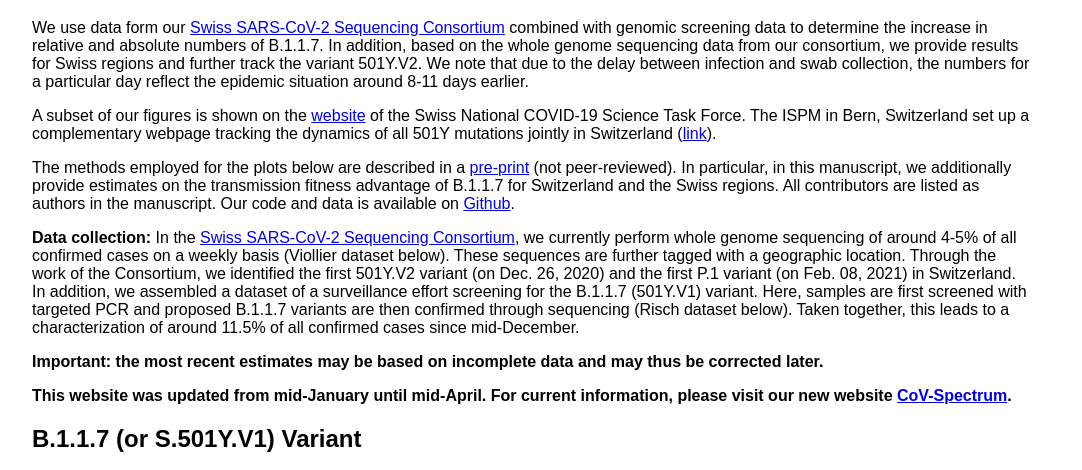
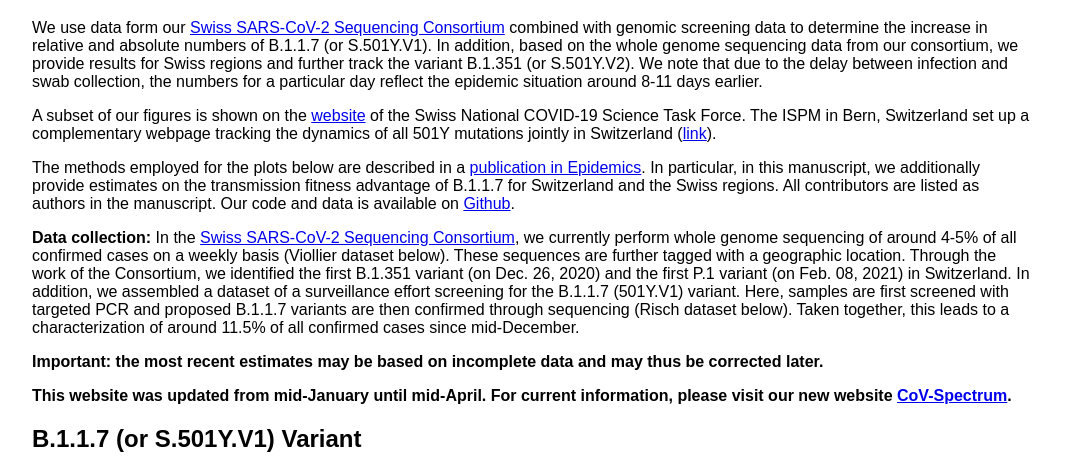
Before and after one commit to cevo-public/Quantification-of-the-spread-of-a-SARS-CoV-2-variant, a plain HTML site: page docs/index.html in a window 1280 px wide. Shown: the part 61-531 px from the top of the page, without its empty margins (108-1190 px from the left). Drawn offline with Linux system fonts and the light colour scheme.

Commit message:
Update webpage

```diff
--- a/docs/index.html
+++ b/docs/index.html
@@ -26,9 +26,9 @@
 <h1>SARS-CoV-2 Variants of Concern in Switzerland</h1>
 <p>
     We use  data form our <a href="https://bsse.ethz.ch/cevo/research/sars-cov-2/swiss-sequencing-consortium---viollier.html">Swiss SARS-CoV-2 Sequencing Consortium</a>
-    combined with genomic screening data to determine the increase in relative and absolute numbers of B.1.1.7.
+    combined with genomic screening data to determine the increase in relative and absolute numbers of B.1.1.7 (or S.501Y.V1).
     In addition, based on the whole genome sequencing data from our consortium, we
-    provide results for Swiss regions and further track the variant 501Y.V2.
+    provide results for Swiss regions and further track the variant B.1.351 (or S.501Y.V2).
     We note that due to the delay between infection and swab collection, the numbers for a particular day
     reflect the epidemic situation around 8-11 days earlier.
 </p>
@@ -38,7 +38,7 @@
     (<a href="https://ispmbern.github.io/covid-19/variants/">link</a>).
 </p>
 <p>
-       The methods employed for the plots below are described in a <a href="https://www.medrxiv.org/content/10.1101/2021.03.05.21252520v1?rss=1">pre-print</a> (not peer-reviewed). In particular, in this manuscript,
+       The methods employed for the plots below are described in a <a href="https://doi.org/10.1016/j.epidem.2021.100480">publication in Epidemics</a>. In particular, in this manuscript,
 we additionally provide estimates on the transmission fitness advantage
     of B.1.1.7 for Switzerland and the Swiss regions. All contributors are listed as authors in the manuscript.
     Our code and data is available on
@@ -47,7 +47,7 @@ we additionally provide estimates on the transmission fitness advantage
 <p>
     <b>Data collection:</b> In the <a href="https://bsse.ethz.ch/cevo/research/sars-cov-2/swiss-sequencing-consortium---viollier.html">Swiss SARS-CoV-2 Sequencing Consortium</a>, we currently
     perform whole genome sequencing of around 4-5% of all confirmed cases on a weekly basis (Viollier dataset below). These sequences are further tagged with a geographic location.
-    Through the work of the Consortium, we identified the first 501Y.V2 variant (on Dec. 26, 2020) and the first P.1 variant (on Feb. 08, 2021) in Switzerland.
+    Through the work of the Consortium, we identified the first B.1.351 variant (on Dec. 26, 2020) and the first P.1 variant (on Feb. 08, 2021) in Switzerland.
     In addition, we assembled a dataset of a surveillance effort screening for the B.1.1.7 (501Y.V1) variant. Here, samples are first screened with targeted PCR
    and proposed B.1.1.7 variants are then confirmed through sequencing (Risch dataset below).
     Taken together, this leads to a characterization of around 11.5% of all confirmed cases since mid-December.
```
